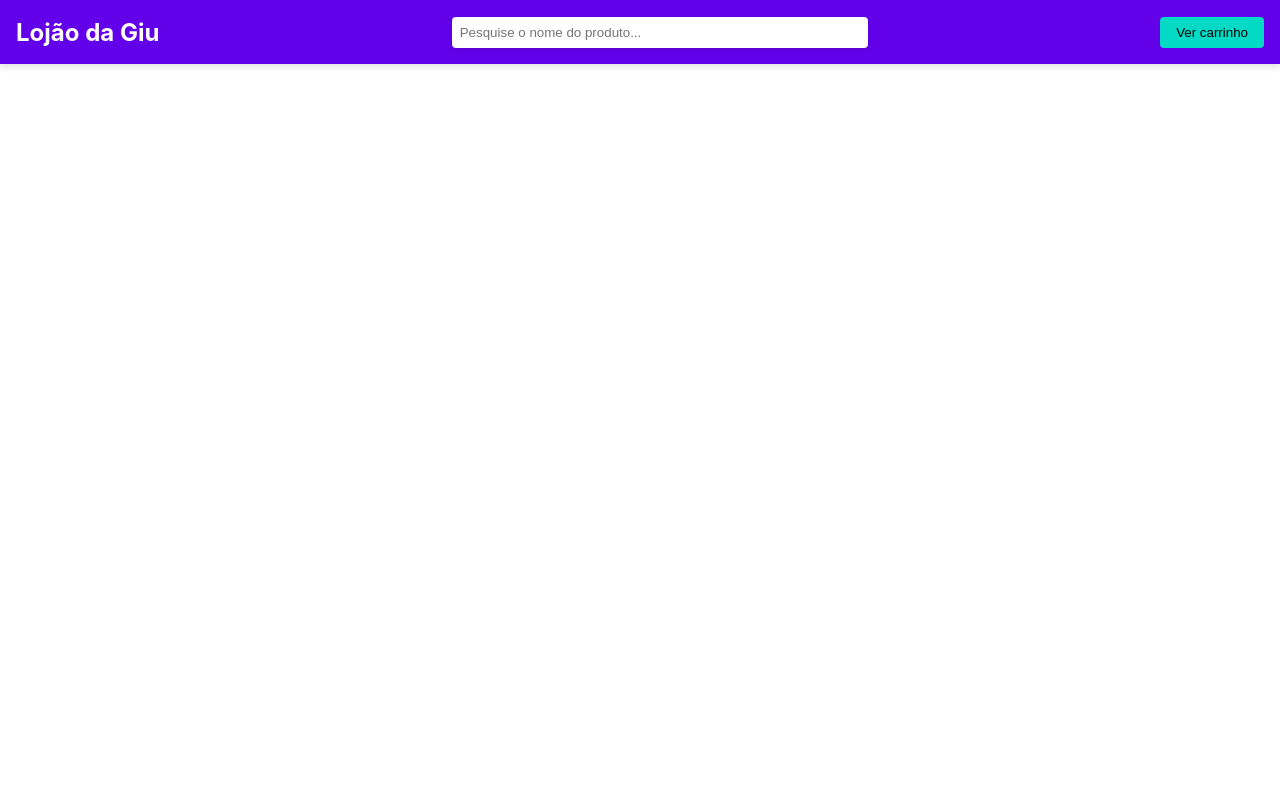
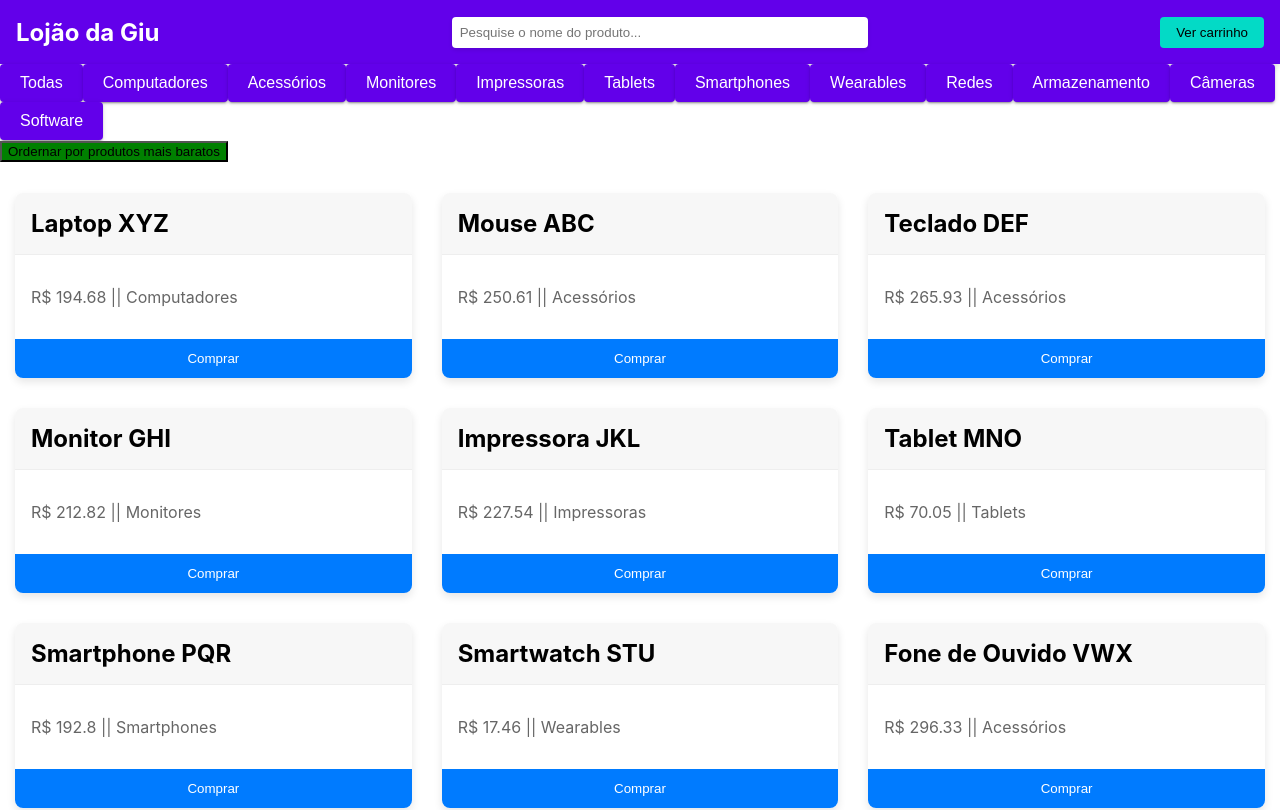
Before and after one commit to GiuliaAmaral/teste-ehive-frontend, a React (Create React App) app: page / in a window 1280 px wide. Shown: the top 810 px of the page. Built offline with nearby package versions, Linux system fonts and the light colour scheme; the HTML template or start-up script is replaced by a standard one.

Commit message:
melhorando o sistema de filtros

```diff
--- a/src/App.css
+++ b/src/App.css
@@ -1,38 +1,12 @@
-.App {
-  text-align: center;
+button.active{
+  background-color: #3700b3;
 }
 
-.App-logo {
-  height: 40vmin;
-  pointer-events: none;
+
+.orderByPrice.desc{
+  background: green;
 }
 
-@media (prefers-reduced-motion: no-preference) {
-  .App-logo {
-    animation: App-logo-spin infinite 20s linear;
-  }
+.orderByPrice.asc{
+  background: red;
 }
-
-.App-header {
-  background-color: #282c34;
-  min-height: 100vh;
-  display: flex;
-  flex-direction: column;
-  align-items: center;
-  justify-content: center;
-  font-size: calc(10px + 2vmin);
-  color: white;
-}
-
-.App-link {
-  color: #61dafb;
-}
-
-@keyframes App-logo-spin {
-  from {
-    transform: rotate(0deg);
-  }
-  to {
-    transform: rotate(360deg);
-  }
-}
--- a/src/App.js
+++ b/src/App.js
@@ -1,52 +1,83 @@
-import { useEffect, useState } from 'react';
 import './App.css';
+import { useState } from 'react';
 import CardComponent from './components/card';
 import { GridContainer, GridItem } from './components/grid';
 import NavbarComponent from './components/navbar';
-
-import list from './products/list.json'
+import products from './assets/products.json'
+import ButtonComponent from './components/button';
 
 function App() {
 
-  const categoriasUnicas = [...new Set(list.map(item => item.categoria))];
-  const [produtos, setProdutos] = useState([]);
-  const [produtosExibidos, setProdutosEXibidos] = useState([]);
+  const categorys = Array.from(new Set(products.map(item => item.categoria)));
+  const [displayProducts, setDisplayProducts] = useState(products);
+  const [productsByCategory, setProductsByCategory] = useState(products);
+  const [categoryActive, setCategoryActive] = useState("");
+  const [orderByPrice, setOrderByPrice] = useState("desc");
 
 
+  function resetListProducts() {
+    setDisplayProducts(products);
+    setProductsByCategory(products);
+    setCategoryActive("");
+  }
 
-
-
-  function searchName(e){
+  function searchName(e) {
     e.preventDefault();
     const value = e.target.value;
-    const filter = list.filter((item) => (String(item.nome).toLocaleLowerCase().includes(value.toLocaleLowerCase())))
-    setProdutosEXibidos(filter)
-}
+    const filter = productsByCategory.filter((product) => (String(product.nome).toLocaleLowerCase().includes(value.toLocaleLowerCase())))
+    setDisplayProducts(filter);
+  }
 
-function searchCategory(e){
-  e.preventDefault();
-  const value = e.target.value;
-  const filter = list.filter((item) => (String(item.nome).toLocaleLowerCase().includes(value.toLocaleLowerCase())))
-  setProdutosEXibidos(filter)
-}
+  function filterByCategory(category) {
+    const filter = products.filter((product) => (product.categoria === category));
+    setDisplayProducts(filter);
+    setProductsByCategory(filter);
+    setCategoryActive(category);
+  }
 
+  function toogleOrderByPrice(){
+    if(orderByPrice === "desc"){
+      const order = productsByCategory.sort((a, b) => ((a.preco) - (b.preco)));
+      setDisplayProducts(order);
+      setOrderByPrice("asc");
+    }else{
+      const order = productsByCategory.sort((a, b) => ((b.preco) - (a.preco)));
+      setDisplayProducts(order);
+      setOrderByPrice("desc");
+    }
+  }
 
 
 
   return (
     <>
+      <NavbarComponent onChange={(e) => searchName(e)} />
 
-      <NavbarComponent onChange={(e) => searchName(e)}/>
+      <ButtonComponent onClick={() => { resetListProducts(); }} title="Todas"/>
+
+      {
+        categorys.map(category => (
+          <ButtonComponent onClick={() => { filterByCategory(category) }} className={categoryActive === category && 'active'} title={category}/>
+        ))
+      }
 
 
-      <GridContainer style={{marginTop:"10rem"}}>
+      <br/>
+      <button onClick={()=>{toogleOrderByPrice()}} className={`orderByPrice ${orderByPrice}`}>
+        {
+          (orderByPrice === "desc") ? "Ordernar por produtos mais baratos" : "Ordernar por produtos mais caros"
+        }
+      </button>
+
+
+
+      <GridContainer style={{ marginTop: "1rem" }}>
 
         {
-          produtosExibidos.map((item, index) => (
+          displayProducts.map((product, index) => (
             <GridItem key={index} xs={12} sm={12} md={12} lg={4}>
-            <CardComponent title={item?.nome} description={`R$ ${item?.preco} || ${item?.categoria}`} buttonLabel="Comprar" />
+              <CardComponent title={product?.nome} description={`R$ ${product?.preco} || ${product?.categoria}`} buttonLabel="Comprar" />
             </GridItem>
-
           ))
         }
       </GridContainer>
--- /dev/null
+++ b/src/components/button.js
@@ -0,0 +1,31 @@
+import React from 'react';
+import styled from 'styled-components';
+
+// Estilos do botão baseados no Material Design
+const StyledButton = styled.button`
+  background-color: #6200ea;
+  color: white;
+  border: none;
+  border-radius: 4px;
+  padding: 10px 20px;
+  font-size: 16px;
+  cursor: pointer;
+  box-shadow: 0px 3px 1px -2px rgba(0, 0, 0, 0.2),
+              0px 2px 2px 0px rgba(0, 0, 0, 0.14),
+              0px 1px 5px 0px rgba(0, 0, 0, 0.12);
+  transition: background-color 0.3s, box-shadow 0.3s;
+
+  &:hover {
+    background-color: #3700b3;
+    box-shadow: 0px 5px 5px -3px rgba(0, 0, 0, 0.2),
+                0px 8px 10px 1px rgba(0, 0, 0, 0.14),
+                0px 3px 14px 2px rgba(0, 0, 0, 0.12);
+  }
+
+`;
+
+export default function ButtonComponent(props){
+    return(
+        <StyledButton onClick={props.onClick}  className={props.className}>{props.title}</StyledButton>
+    )
+}
--- a/src/components/card.js
+++ b/src/components/card.js
@@ -1,7 +1,7 @@
 import styled from 'styled-components';
 
 const Card = styled.div`
-  width: 300px;
+  width: 100%;
   border-radius: 8px;
   box-shadow: 0 4px 8px rgba(0, 0, 0, 0.1);
   background-color: #fff;
--- a/src/components/grid.js
+++ b/src/components/grid.js
@@ -20,13 +20,10 @@ const breakpoints = {
   const GridContainer = styled.div`
   display: flex;
   flex-wrap: wrap;
-  margin-right: -15px;
-  margin-left: -15px;
 `;
 
 const GridItem = styled.div`
-  padding-right: 15px;
-  padding-left: 15px;
+  padding: 15px;
   box-sizing: border-box;
 
   ${({ xs }) => (xs ? getColumnWidth(xs) : 'width: 100%;')}
```
Also changed, not shown: src/assets/products.json (renamed from src/products/list.json).
